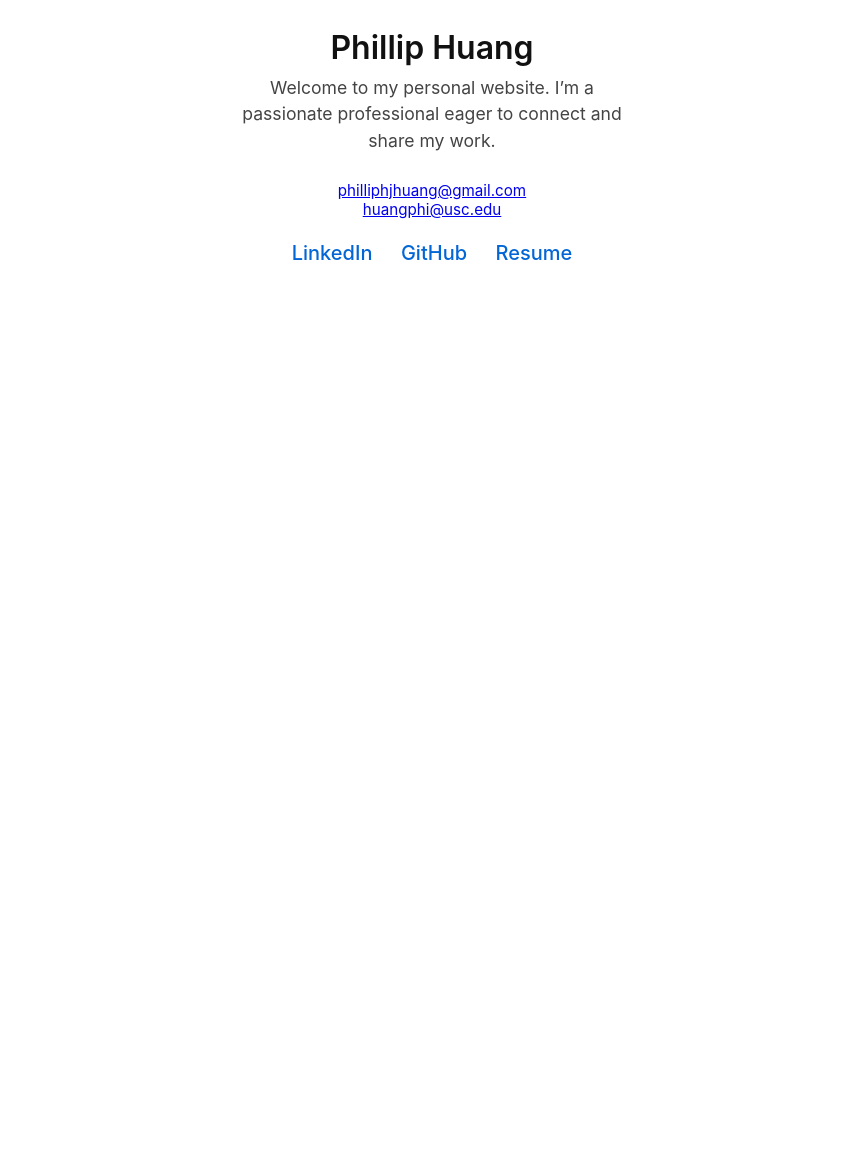
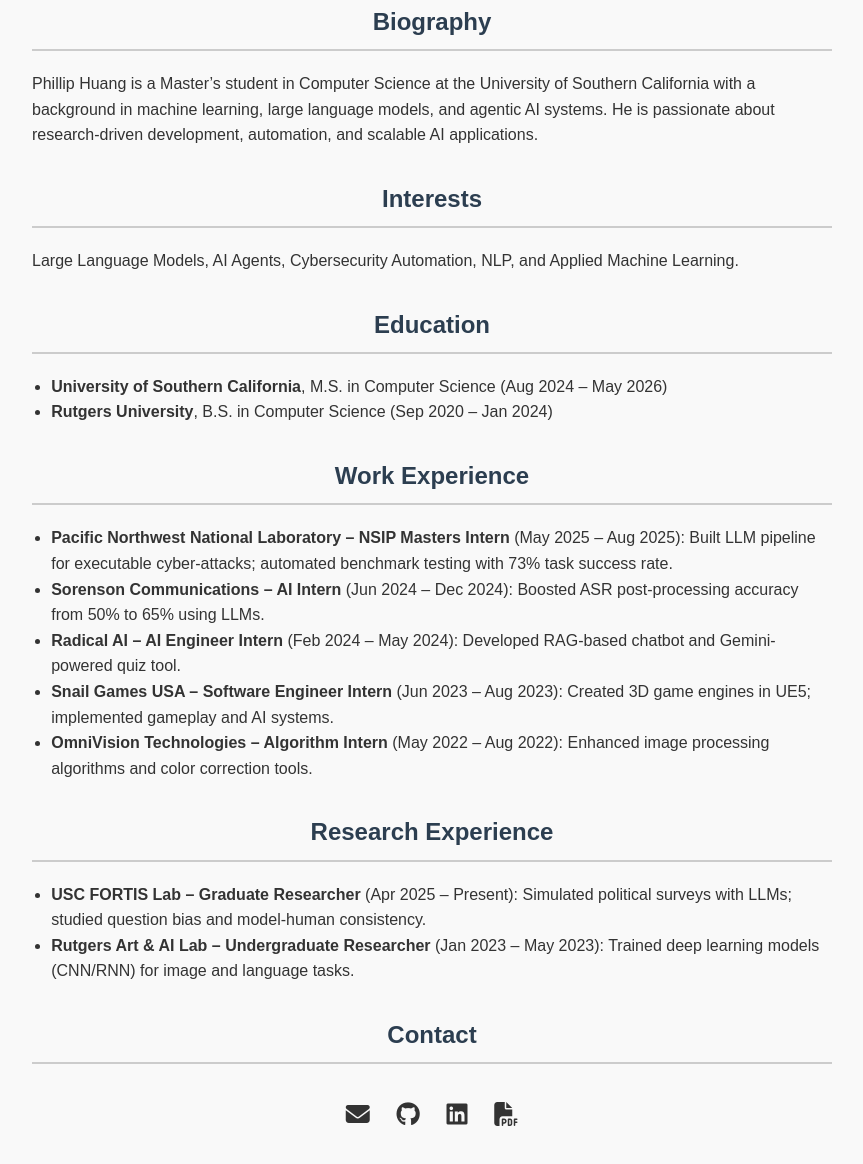
Before and after one commit to philliphjhuang/philliphjhuang.github.io, a plain HTML site: page index.html in a window 1280 px wide. Shown: the part 284-1448 px from the top of the page, without its empty margins (208-1071 px from the left). Before the commit the page ends 840 px from the top, so only its background shows below. Drawn offline with Linux system fonts and the light colour scheme.

Commit message:
Update personal site

```diff
--- a/index.html
+++ b/index.html
@@ -1,73 +1,127 @@
 <!DOCTYPE html>
 <html lang="en">
+
 <head>
     <meta charset="UTF-8" />
-  <meta name="viewport" content="width=device-width, initial-scale=1" />
+    <meta name="viewport" content="width=device-width, initial-scale=1.0" />
     <title>Phillip Huang</title>
+    <link rel="stylesheet" href="https://cdnjs.cloudflare.com/ajax/libs/font-awesome/6.5.0/css/all.min.css" />
     <style>
         body {
-      font-family: -apple-system, BlinkMacSystemFont, 'Segoe UI', Roboto, Oxygen,
-        Ubuntu, Cantarell, 'Open Sans', 'Helvetica Neue', sans-serif;
-      display: flex;
-      flex-direction: column;
-      justify-content: center;
-      align-items: center;
-      min-height: 100vh;
-      margin: 0;
-      background: #fff;
-      color: #111;
+            font-family: Arial, sans-serif;
+            max-width: 800px;
+            margin: 0 auto;
+            padding: 2rem;
+            line-height: 1.6;
+            background-color: #f9f9f9;
+            color: #333;
+        }
+
+        img {
+            width: 150px;
+            height: 150px;
+            object-fit: cover;
+            border-radius: 50%;
+            display: block;
+            margin: 0 auto;
+        }
+
+        h1,
+        h2 {
             text-align: center;
-      padding: 20px;
+            color: #2c3e50;
         }
-    h1 {
-      font-weight: 600;
-      margin-bottom: 0.25em;
+
+        h2 {
+            margin-top: 2rem;
+            border-bottom: 2px solid #ccc;
+            padding-bottom: 0.5rem;
         }
-    p {
-      max-width: 400px;
-      margin-top: 0;
-      margin-bottom: 1.5em;
-      color: #444;
-      font-size: 1.1rem;
-      line-height: 1.5;
+
+        ul {
+            padding-left: 1.2rem;
         }
-    .links a {
-      margin: 0 12px;
+
+        .contact {
+            text-align: center;
+            margin-top: 2rem;
+        }
+
+        .contact a {
+            margin: 0 10px;
+            color: #333;
+            font-size: 1.5rem;
             text-decoration: none;
-      color: #0366d6;
-      font-weight: 500;
-      font-size: 1.25rem;
             transition: color 0.3s ease;
         }
-    .links a:hover {
-      color: #023e8a;
-    }
-    .email {
-      margin-bottom: 1.5em;
-      font-size: 0.95rem;
-      color: #555;
-    }
-    @media (max-width: 480px) {
-      p {
-        max-width: 90vw;
-      }
+
+        .contact a:hover {
+            color: #0077b5;
+            /* LinkedIn blue */
         }
     </style>
 </head>
+
 <body>
+    <img src="files/images/phillip.webp" alt="Portrait of Phillip Huang" />
     <h1>Phillip Huang</h1>
+
+    <h2>Biography</h2>
     <p>
-    Welcome to my personal website. I’m a passionate professional eager to
-    connect and share my work.
+        Phillip Huang is a Master’s student in Computer Science at the University of Southern California with a
+        background in machine learning, large language models, and agentic AI systems. He is passionate about
+        research-driven development, automation, and scalable AI applications.
     </p>
-  <div class="email">
-    <a href="mailto:philliphjhuang@gmail.com">philliphjhuang@gmail.com</a><br />
-    <a href="mailto:huangphi@usc.edu">huangphi@usc.edu</a>
-  </div>
-  <div class="links">
-    <a href="https://www.linkedin.com/in/phillip-hj-huang/" target="_blank" rel="noopener noreferrer">LinkedIn</a>
-    <a href="https://github.com/philliphjhuang" target="_blank" rel="noopener noreferrer">GitHub</a>
-    <a href="Resume_PhillipHuang.pdf" target="_blank" rel="noopener noreferrer">Resume</a>
+
+    <h2>Interests</h2>
+    <p>
+        Large Language Models, AI Agents, Cybersecurity Automation, NLP, and Applied Machine Learning.
+    </p>
+
+    <h2>Education</h2>
+    <ul>
+        <li><strong>University of Southern California</strong>, M.S. in Computer Science (Aug 2024 – May 2026)</li>
+        <li><strong>Rutgers University</strong>, B.S. in Computer Science (Sep 2020 – Jan 2024)</li>
+    </ul>
+
+    <h2>Work Experience</h2>
+    <ul>
+        <li><strong>Pacific Northwest National Laboratory – NSIP Masters Intern</strong> (May 2025 – Aug 2025): Built LLM pipeline for executable
+            cyber-attacks; automated benchmark testing with 73% task success rate.</li>
+        <li><strong>Sorenson Communications – AI Intern</strong> (Jun 2024 – Dec 2024): Boosted ASR post-processing
+            accuracy from 50% to 65% using LLMs.</li>
+        <li><strong>Radical AI – AI Engineer Intern</strong> (Feb 2024 – May 2024): Developed RAG-based chatbot and
+            Gemini-powered quiz tool.</li>
+        <li><strong>Snail Games USA – Software Engineer Intern</strong> (Jun 2023 – Aug 2023): Created 3D game engines
+            in UE5; implemented gameplay and AI systems.</li>
+        <li><strong>OmniVision Technologies – Algorithm Intern</strong> (May 2022 – Aug 2022): Enhanced image processing
+            algorithms and color correction tools.</li>
+    </ul>
+
+    <h2>Research Experience</h2>
+    <ul>
+        <li><strong>USC FORTIS Lab – Graduate Researcher</strong> (Apr 2025 – Present): Simulated political surveys with
+            LLMs; studied question bias and model-human consistency.</li>
+        <li><strong>Rutgers Art & AI Lab – Undergraduate Researcher</strong> (Jan 2023 – May 2023): Trained deep
+            learning models (CNN/RNN) for image and language tasks.</li>
+    </ul>
+
+
+    <h2>Contact</h2>
+    <div class="contact">
+        <a href="mailto:philliphjhuang@gmail.com" title="Email">
+            <i class="fas fa-envelope"></i>
+        </a>
+        <a href="https://github.com/philliphjhuang" target="_blank" title="GitHub">
+            <i class="fab fa-github"></i>
+        </a>
+        <a href="https://www.linkedin.com/in/phillip-hj-huang/" target="_blank" title="LinkedIn">
+            <i class="fab fa-linkedin"></i>
+        </a>
+        <a href="files/Resume_PhillipHuang.pdf" target="_blank" title="Resume">
+            <i class="fas fa-file-pdf"></i>
+        </a>
     </div>
 </body>
+
 </html>
```
Also changed, not shown: 1 other file. Lines whose indentation alone changed are shown as unchanged.
